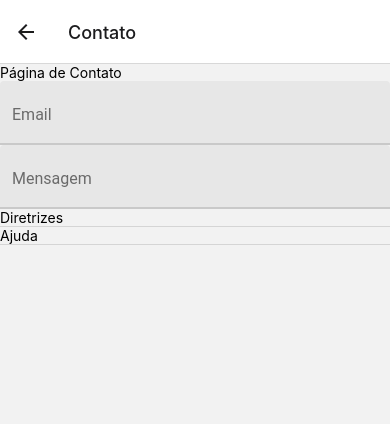
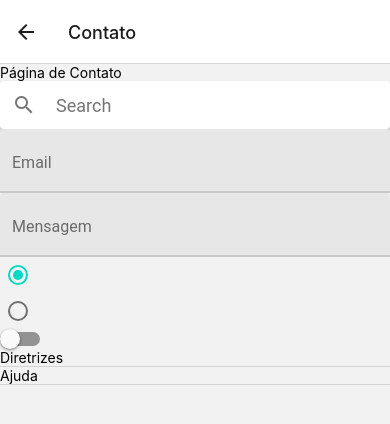
Before and after one commit to Enzoluizb/PIEnzo, a React Native app: screen /Contato in a window 390 px wide. Shown: the top 424 px of the page. Built offline with nearby package versions, Linux system fonts and the light colour scheme.

Commit message:
Add SearchBar % RadioButton

```diff
--- a/src/Screens/ContatoScreen.jsx
+++ b/src/Screens/ContatoScreen.jsx
@@ -1,12 +1,22 @@
 import { useState } from "react";
-import { Text, View } from "react-native"
-import { Divider, TextInput } from "react-native-paper"
+import { StyleSheet, Text, View } from "react-native"
+import { Divider, RadioButton, Searchbar, Switch, TextInput } from "react-native-paper"
 
 export const ContatoScreen = () => {
     const [text, setText] = useState("");
+    const [searchQuery, setSearchQuery] = useState('');
+    const onChangeSearch = query => setSearchQuery(query);
+    const [checked, setChecked] = useState('first');
+    const [isSwitchOn, setIsSwitchOn] = useState(false);
+    const onToggleSwitch = () => setIsSwitchOn(!isSwitchOn);
     return (
         <View>
             <Text>Página de Contato</Text>
+            <Searchbar
+                placeholder="Search"
+                onChangeText={onChangeSearch}
+                value={searchQuery}
+            />
             <TextInput
                 label="Email"
                 value={text}
@@ -17,10 +27,31 @@ export const ContatoScreen = () => {
                 value={text}
                 onChangeText={(text) => setText(text)}
             />
+            <RadioButton
+                value="first"
+                status={checked === 'first' ? 'checked' : 'unchecked'}
+                onPress={() => setChecked('first')}
+            />
+            <RadioButton
+                value="second"
+                status={checked === 'second' ? 'checked' : 'unchecked'}
+                onPress={() => setChecked('second')}
+            />
+            <Switch value={isSwitchOn} onValueChange={onToggleSwitch} />
             <Text>Diretrizes</Text>
-    <Divider />
-    <Text>Ajuda</Text>
-    <Divider />
+            <Divider />
+            <Text>Ajuda</Text>
+            <Divider />
         </View>
     );
 }
+
+const styles = StyleSheet.create({
+    surface: {
+        padding: 8,
+        height: 80,
+        width: 80,
+        alignItems: 'center',
+        justifyContent: 'center',
+    },
+});
```
